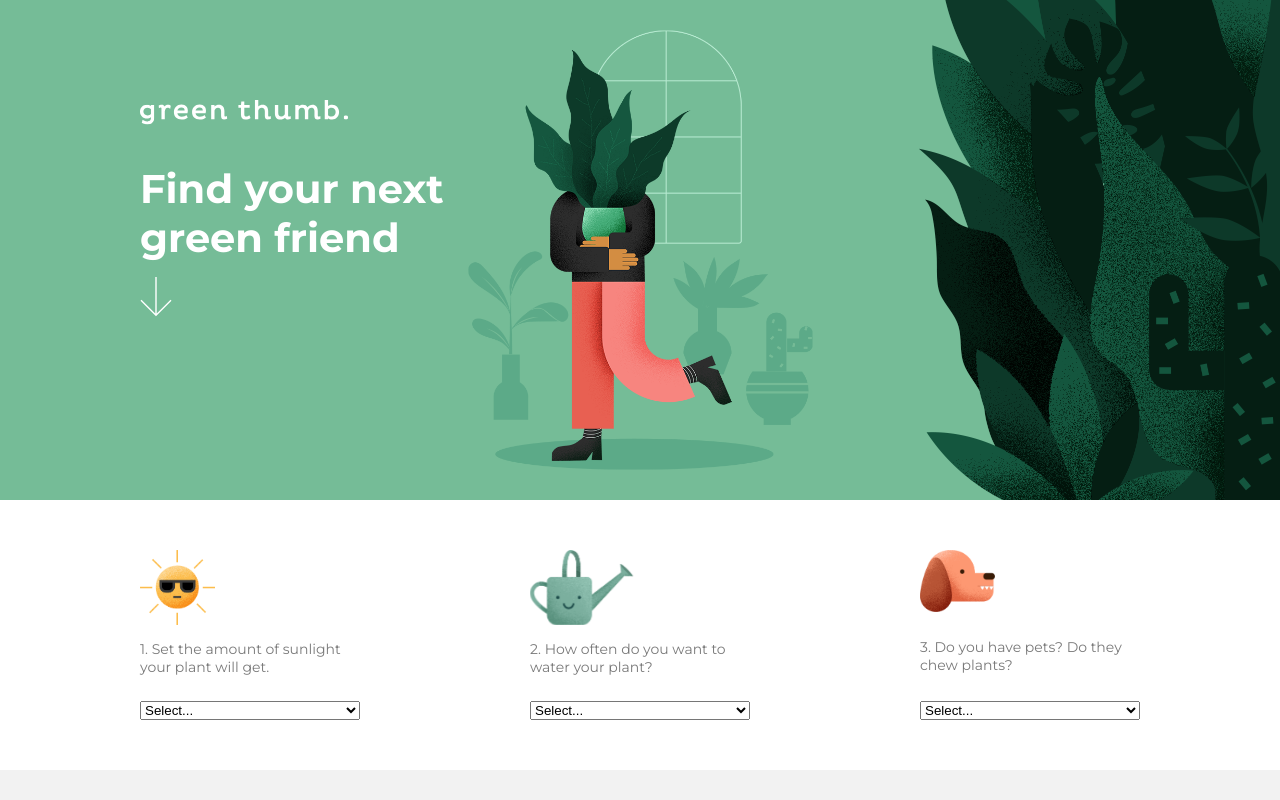
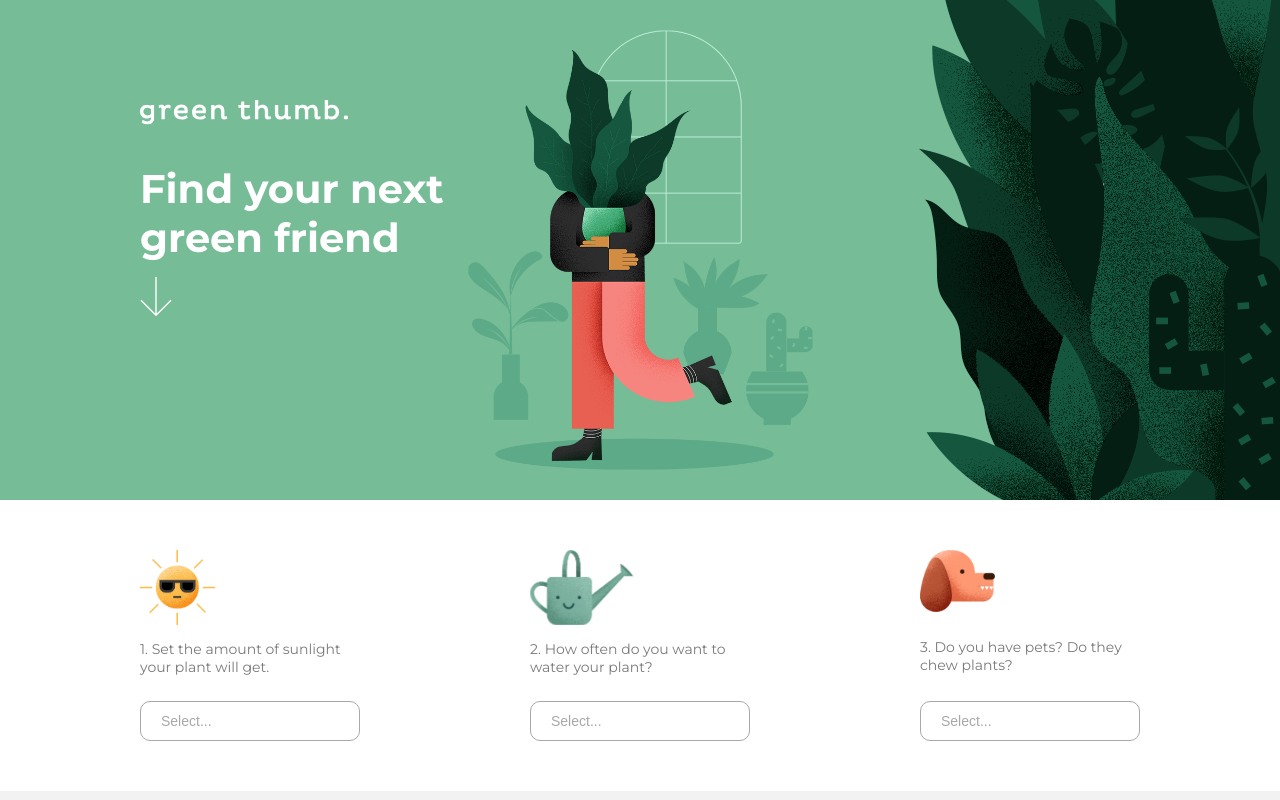
Before and after one commit to rennanmelo/greenthumb-react, a React (Create React App) app: page / in a window 1280 px wide. Shown: the top 800 px of the page. Built offline with nearby package versions, Linux system fonts and the light colour scheme.

Commit message:
Styled the select elements

```diff
--- a/src/Components/Filter/Filter.css
+++ b/src/Components/Filter/Filter.css
@@ -50,6 +50,23 @@
   margin-bottom: 26px;
 }
 
+.filter__select {
+  position: relative;
+  display: block;
+  width: 100%;
+  height: 40px;
+  padding: 10px 20px;
+  border-radius: 10px;
+  border: 1px solid #a8a8a8;
+  background: none;
+  font-size: 14px;
+  color: #a8a8a8;
+  outline: none;
+  cursor: pointer;
+  -webkit-appearance: none;
+  -moz-appearance: none;
+}
+
 @media screen and (min-width: 768px) {
   .filter {
     padding: 50px 35px;
```
